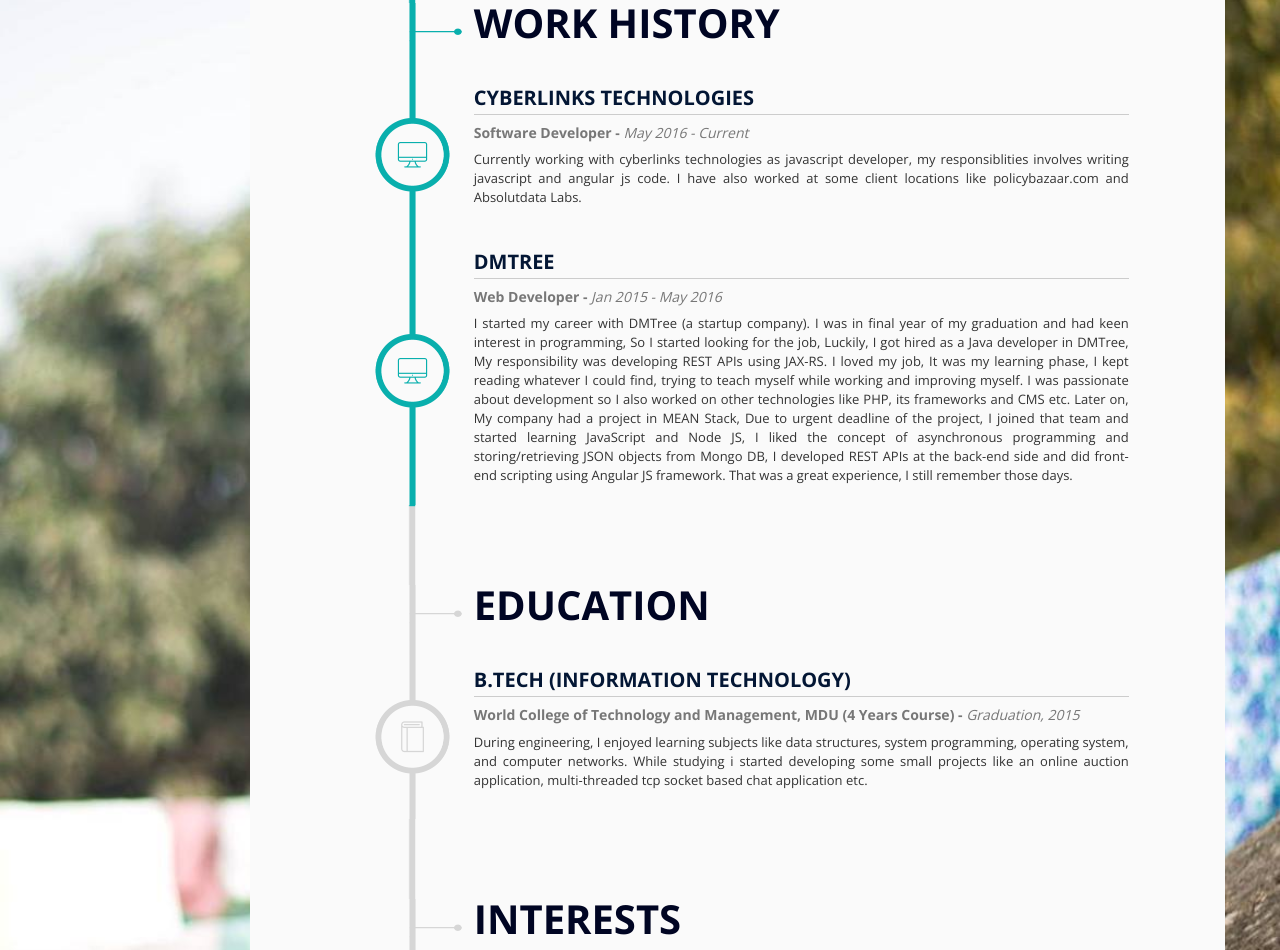
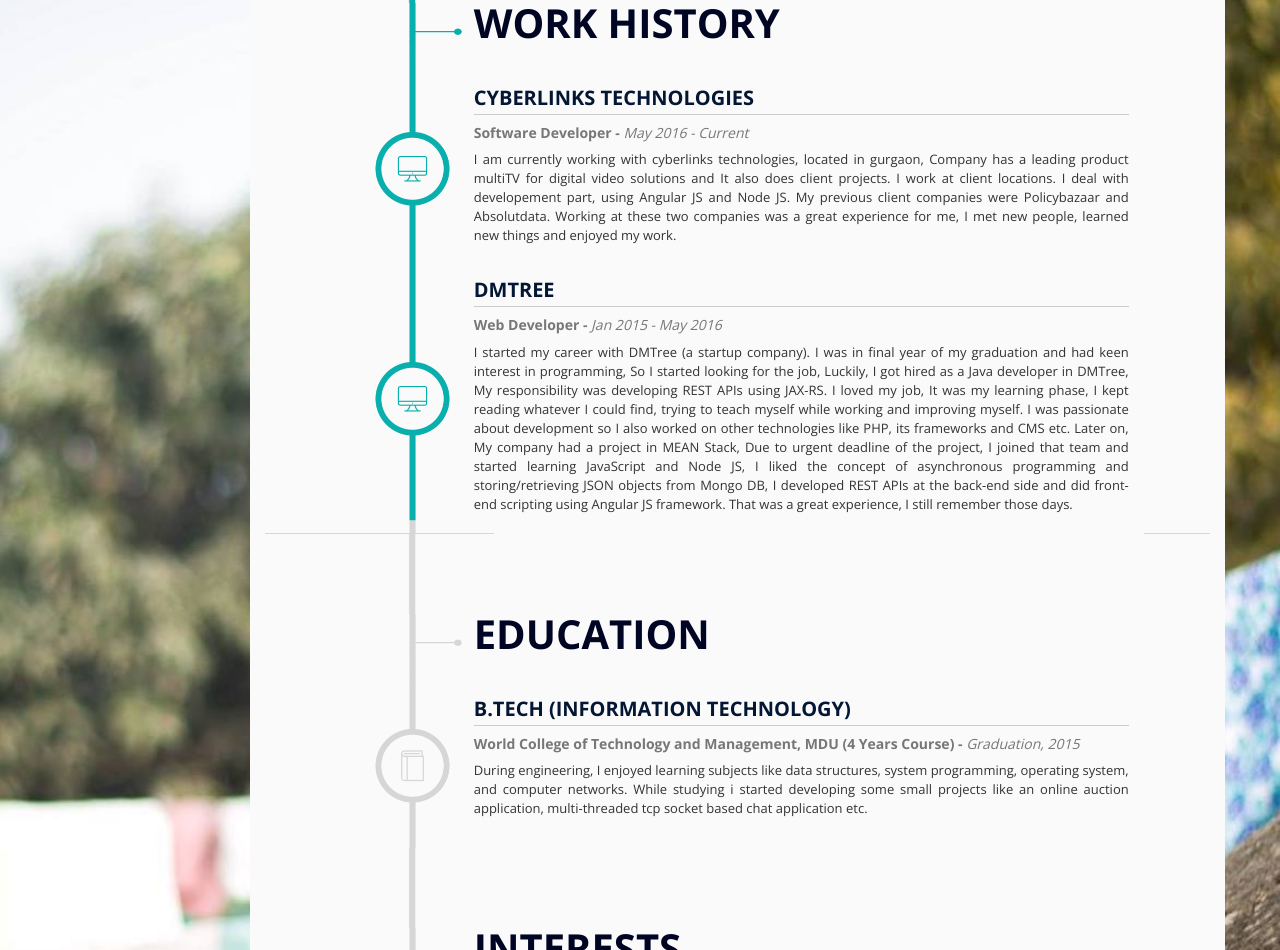
Before and after one commit to developer388/Portfolio, a website: page public/index.html in a window 1280 px wide. Shown: the part 1409-2359 px from the top of the page. Drawn offline with nearby package versions, Linux system fonts and the light colour scheme.

Commit message:
work details added

```diff
--- a/public/index.html
+++ b/public/index.html
@@ -418,7 +418,8 @@
                   <!-- /Graduation time -->
                   <!-- content -->
                   <div class="job-description">
-                    <p>Currently working with cyberlinks technologies as javascript developer, my responsiblities involves writing javascript and angular js code. I have also worked at some client locations like policybazaar.com and Absolutdata Labs.</p>
+                    <p>
+I am currently working with cyberlinks technologies, located in gurgaon, Company has a leading product multiTV for digital video solutions and It also does client projects. I work at client locations. I deal with developement part, using Angular JS and Node JS. My previous client companies were Policybazaar and Absolutdata. Working at these two companies was a great experience for me, I met new people, learned new things and enjoyed my work.  </p>
                   </div>
                   <!-- /Content -->
                 </div>
```
